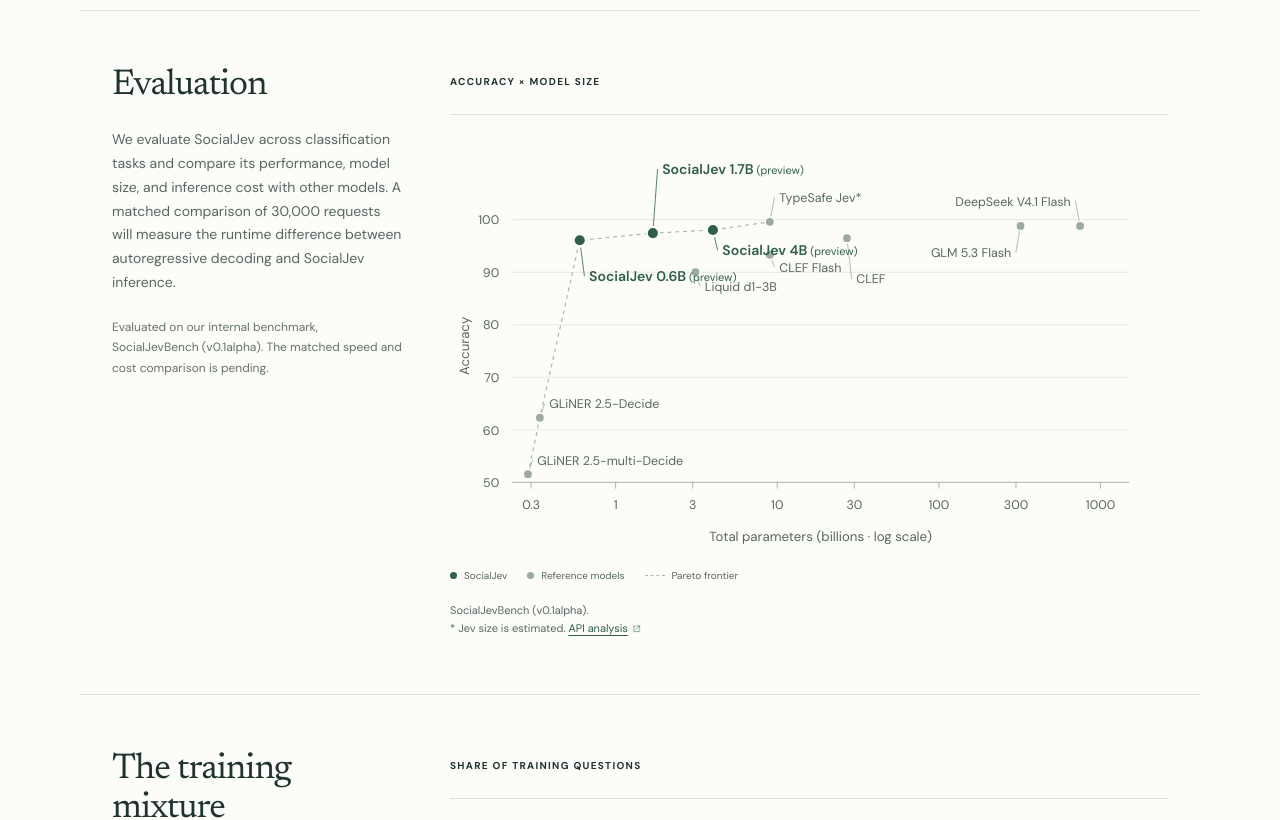
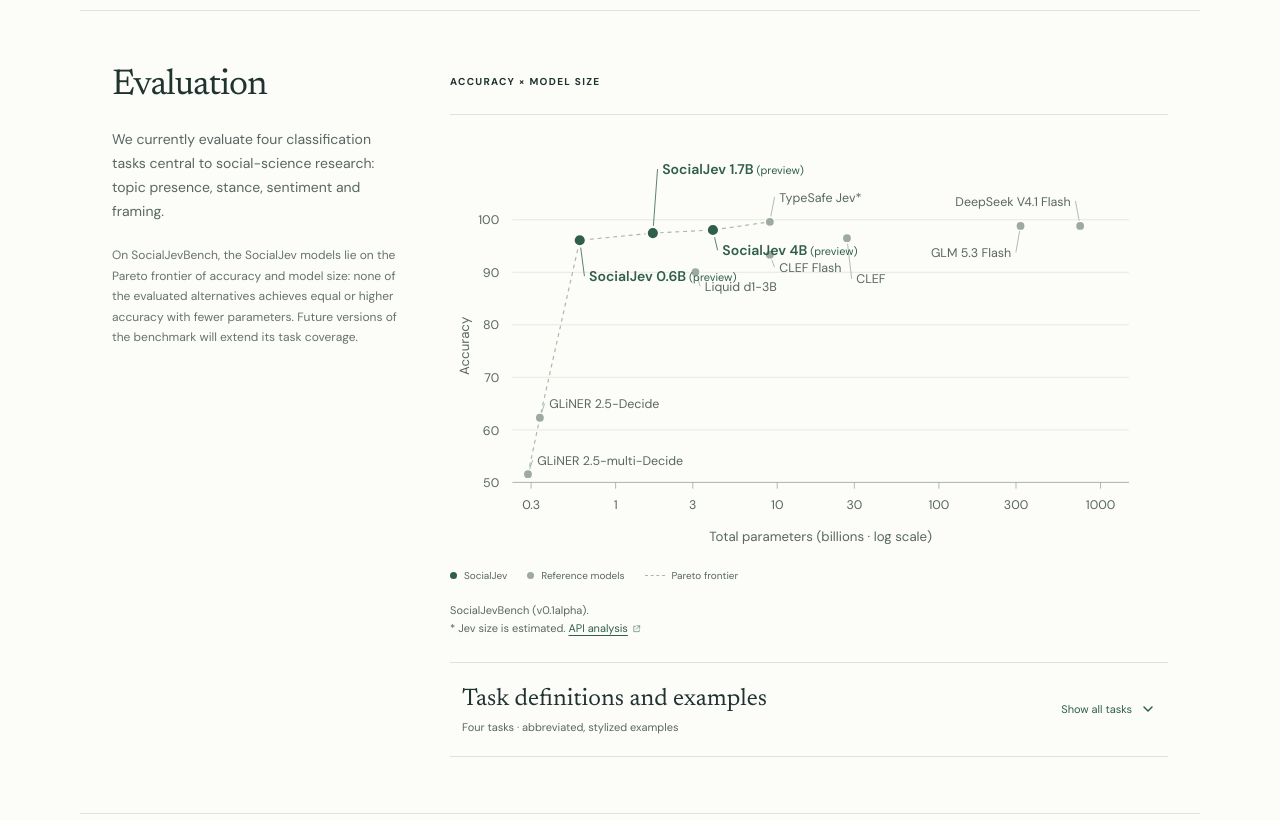
Before and after one commit to social-jev/social-jev.github.io, a React (Vite) app: page / in a window 1280 px wide. Shown: the part 2480-3300 px from the top of the page. Built offline with nearby package versions, Linux system fonts and the light colour scheme.

Commit message:
Add expandable benchmark task definitions and examples

```diff
--- a/src/App.jsx
+++ b/src/App.jsx
@@ -1,5 +1,6 @@
 import { useEffect, useRef, useState } from "react";
 import { ApplicationAnimation } from "./ApplicationAnimation.jsx";
+import { EvaluationExamples } from "./EvaluationExamples.jsx";
 import { ParetoChart } from "./ResearchCharts.jsx";
 import { MixtureTreemap } from "./MixtureTreemap.jsx";
 import { ArchitectureAnimation } from "./ArchitectureAnimation.jsx";
@@ -148,10 +149,10 @@
           id="evaluation"
           number="02"
           title="Evaluation"
-          description="We evaluate SocialJev across classification tasks and compare its performance, model size, and inference cost with other models. A matched comparison of 30,000 requests will measure the runtime difference between autoregressive decoding and SocialJev inference."
-          detail="Evaluated on our internal benchmark, SocialJevBench (v0.1alpha). The matched speed and cost comparison is pending."
+          description="We currently evaluate four classification tasks central to social-science research: topic presence, stance, sentiment and framing."
+          detail="On SocialJevBench, the SocialJev models lie on the Pareto frontier of accuracy and model size: none of the evaluated alternatives achieves equal or higher accuracy with fewer parameters. Future versions of the benchmark will extend its task coverage."
         >
-          <ParetoChart />
+          <div className="evaluation-content"><ParetoChart /><EvaluationExamples /></div>
         </Chapter>
         <Chapter
           id="data"
--- /dev/null
+++ b/src/EvaluationExamples.jsx
@@ -0,0 +1,21 @@
+const tasks = [
+  { name: "Topic presence", definition: "Whether a specified subject is discussed.", passage: "Construction of 20,000 homes began last year.", question: "Does this discuss housing affordability?", answer: "No" },
+  { name: "Stance", definition: "Support for or opposition to a specified target.", passage: "Remote working is convenient, but we oppose making it the default.", question: "Making remote work the default", answer: "Opposes" },
+  { name: "Sentiment", definition: "An assessment of a subject or a particular aspect.", passage: "Hospitals provide excellent treatment, although appointments are difficult to book.", question: "Assessment of treatment quality", answer: "Positive" },
+  { name: "Framing", definition: "The perspective used to present or justify an issue.", passage: "Renewable energy creates skilled jobs and strengthens domestic industry.", question: "Is renewable energy justified by economic benefits?", answer: "Yes" },
+];
+function Chevron() {
+  return <svg viewBox="0 0 16 16" aria-hidden="true"><path d="m4 6 4 4 4-4" /></svg>;
+}
+export function EvaluationExamples() {
+  return <details className="evaluation-examples">
+    <summary className="examples-summary">
+      <span><span className="examples-title">Task definitions and examples</span><span className="examples-subtitle">Four tasks · abbreviated, stylized examples</span></span>
+      <span className="examples-toggle"><span className="when-closed">Show all tasks</span><span className="when-open">Hide all tasks</span><Chevron /></span>
+    </summary>
+    <div className="examples-body">{tasks.map(task => <details className="task-example" key={task.name}>
+      <summary><span className="task-name">{task.name}</span><span className="task-definition">{task.definition}</span><span className="example-toggle"><span className="when-closed">Show example</span><span className="when-open">Hide example</span><Chevron /></span></summary>
+      <div className="task-example-body"><span className="small-label">Passage</span><p>“{task.passage}”</p><div className="example-decision"><span>{task.question}</span><strong>{task.answer}</strong></div></div>
+    </details>)}</div>
+  </details>;
+}
--- a/src/walkthrough.css
+++ b/src/walkthrough.css
@@ -1780,3 +1780,37 @@
 .site-header nav a[href^="#"]::after { content: none; }
 
 .interface-section { align-items: start; }
+
+.evaluation-content { min-width: 0; }
+.evaluation-examples { border-top: 1px solid var(--line); margin-top: 24px; }
+.evaluation-examples summary { cursor: pointer; list-style: none; }
+.evaluation-examples summary::-webkit-details-marker { display: none; }
+.evaluation-examples summary:focus-visible { outline: 2px solid var(--green); outline-offset: 3px; }
+.evaluation-examples summary:hover { background: #f0f3eb; }
+.examples-summary { display: flex; justify-content: space-between; align-items: center; gap: 20px; padding: 22px 12px; border-bottom: 1px solid var(--line); }
+.examples-title { display: block; font: 400 24px/1.2 "Newsreader", Georgia, serif; }
+.examples-subtitle { display: block; font-size: 11px; color: var(--muted); margin-top: 7px; }
+.examples-toggle, .example-toggle { display: inline-flex; align-items: center; gap: 8px; color: var(--green); font-size: 11px; white-space: nowrap; }
+.evaluation-examples svg { width: 16px; height: 16px; fill: none; stroke: currentColor; stroke-width: 1.5; stroke-linecap: round; stroke-linejoin: round; }
+.evaluation-examples .when-open { display: none; }
+.evaluation-examples[open] > summary .when-open, .task-example[open] > summary .when-open { display: inline; }
+.evaluation-examples[open] > summary .when-closed, .task-example[open] > summary .when-closed { display: none; }
+.evaluation-examples[open] > summary svg, .task-example[open] > summary svg { transform: rotate(180deg); }
+.examples-body { padding-top: 6px; }
+.task-example { border-bottom: 1px solid var(--line); }
+.task-example > summary { display: grid; grid-template-columns: 120px minmax(0, 1fr) 130px; gap: 16px; align-items: center; padding: 20px 12px; }
+.task-name { font: 400 22px/1.1 "Newsreader", Georgia, serif; }
+.task-definition { font-size: 12px; line-height: 1.6; color: var(--muted); }
+.example-toggle { justify-content: center; border: 1px solid #9aac9d; border-radius: 4px; padding: 8px 10px; }
+.task-example[open] { background: #f6f7f1; }
+.task-example-body { padding: 0 12px 22px 148px; }
+.task-example-body p { font-size: 13px; line-height: 1.65; margin: 10px 0; }
+.example-decision { display: flex; justify-content: space-between; align-items: center; gap: 12px; font-size: 12px; color: var(--muted); }
+.example-decision strong { white-space: nowrap; font-size: 11px; font-weight: 500; padding: 5px 9px; background: #edf3e6; color: var(--green); border: 1px solid #afc29f; border-radius: 4px; }
+@media (max-width: 600px) {
+ .examples-summary { align-items: flex-start; flex-direction: column; gap: 14px; }
+ .task-example > summary { grid-template-columns: minmax(0, 1fr) 130px; gap: 12px; }
+ .task-definition { grid-column: 1; grid-row: 2; }
+ .example-toggle { grid-column: 2; grid-row: 1 / 3; }
+ .task-example-body { padding-left: 12px; }
+}
```
